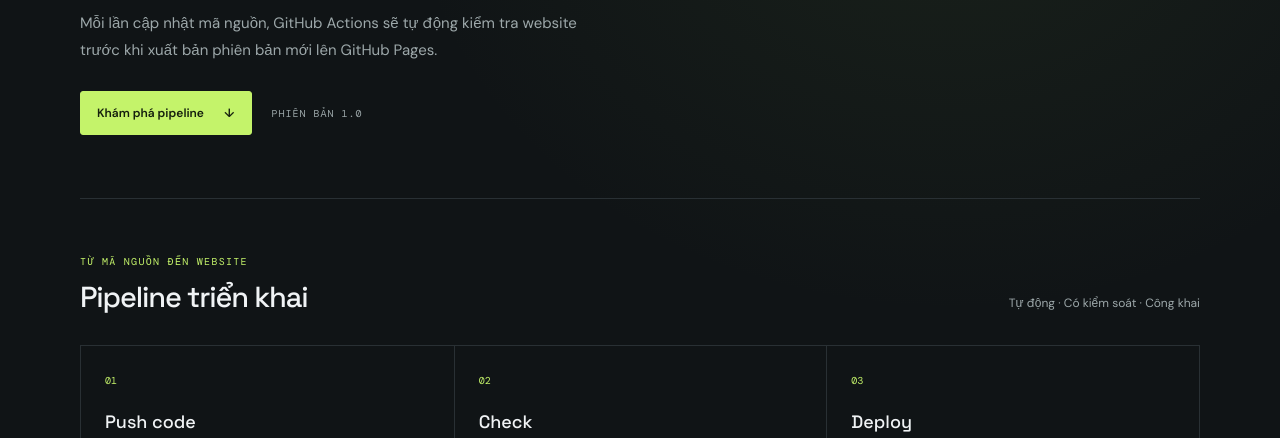
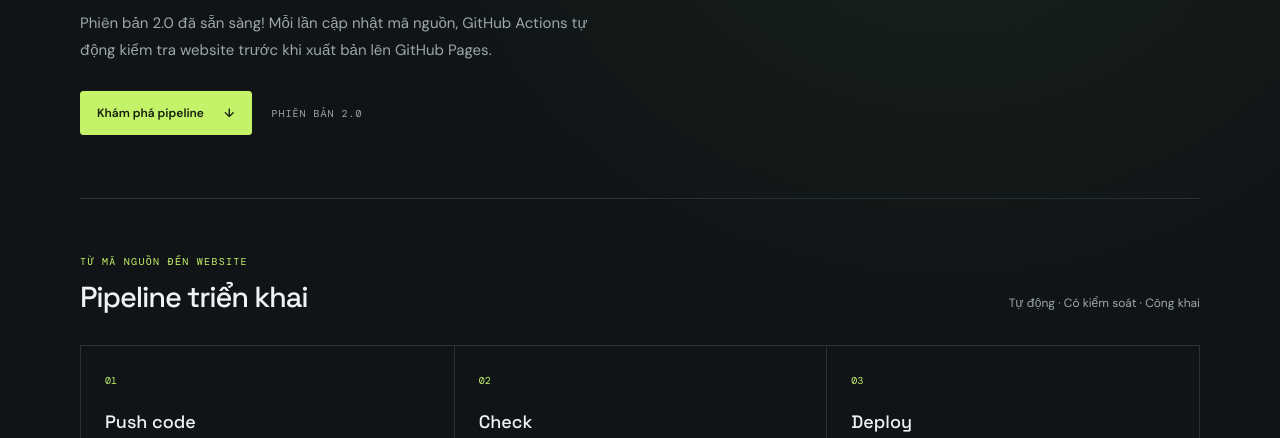
Before and after one commit to 1uccc/devops-1822041377, a plain HTML site: page index.html in a window 1280 px wide. Shown: the part 338-776 px from the top of the page. Drawn offline with nearby package versions, Linux system fonts and the light colour scheme.

Commit message:
Restore page title and publish website version 2.0
Co-authored-by: Copilot <223556219+Copilot@users.noreply.github.com>

```diff
--- a/index.html
+++ b/index.html
@@ -4,6 +4,7 @@
     <meta charset="utf-8">
     <meta name="viewport" content="width=device-width, initial-scale=1">
     <meta name="description" content="Website demo triển khai tự động với GitHub Actions và GitHub Pages.">
+    <title>Nguyễn Đình Lực - 1822041377 | CI/CD với GitHub Actions</title>
     <link rel="stylesheet" href="style.css">
     <script src="script.js" defer></script>
   </head>
@@ -18,12 +19,12 @@
         <p class="eyebrow"><span class="eyebrow-line"></span> CI/CD DEMO · GITHUB ACTIONS</p>
         <h1 id="student-name">Nguyễn Đình Lực - 1822041377</h1>
         <p class="intro">
-          Mỗi lần cập nhật mã nguồn, GitHub Actions sẽ tự động kiểm tra website
-          trước khi xuất bản phiên bản mới lên GitHub Pages.
+          Phiên bản 2.0 đã sẵn sàng! Mỗi lần cập nhật mã nguồn, GitHub Actions
+          tự động kiểm tra website trước khi xuất bản lên GitHub Pages.
         </p>
         <div class="hero-actions">
           <a class="button button-primary" href="#pipeline">Khám phá pipeline <span aria-hidden="true">↓</span></a>
-          <span class="version">PHIÊN BẢN 1.0</span>
+          <span class="version">PHIÊN BẢN 2.0</span>
         </div>
         <div class="orb orb-one" aria-hidden="true"></div>
         <div class="orb orb-two" aria-hidden="true"></div>
```
